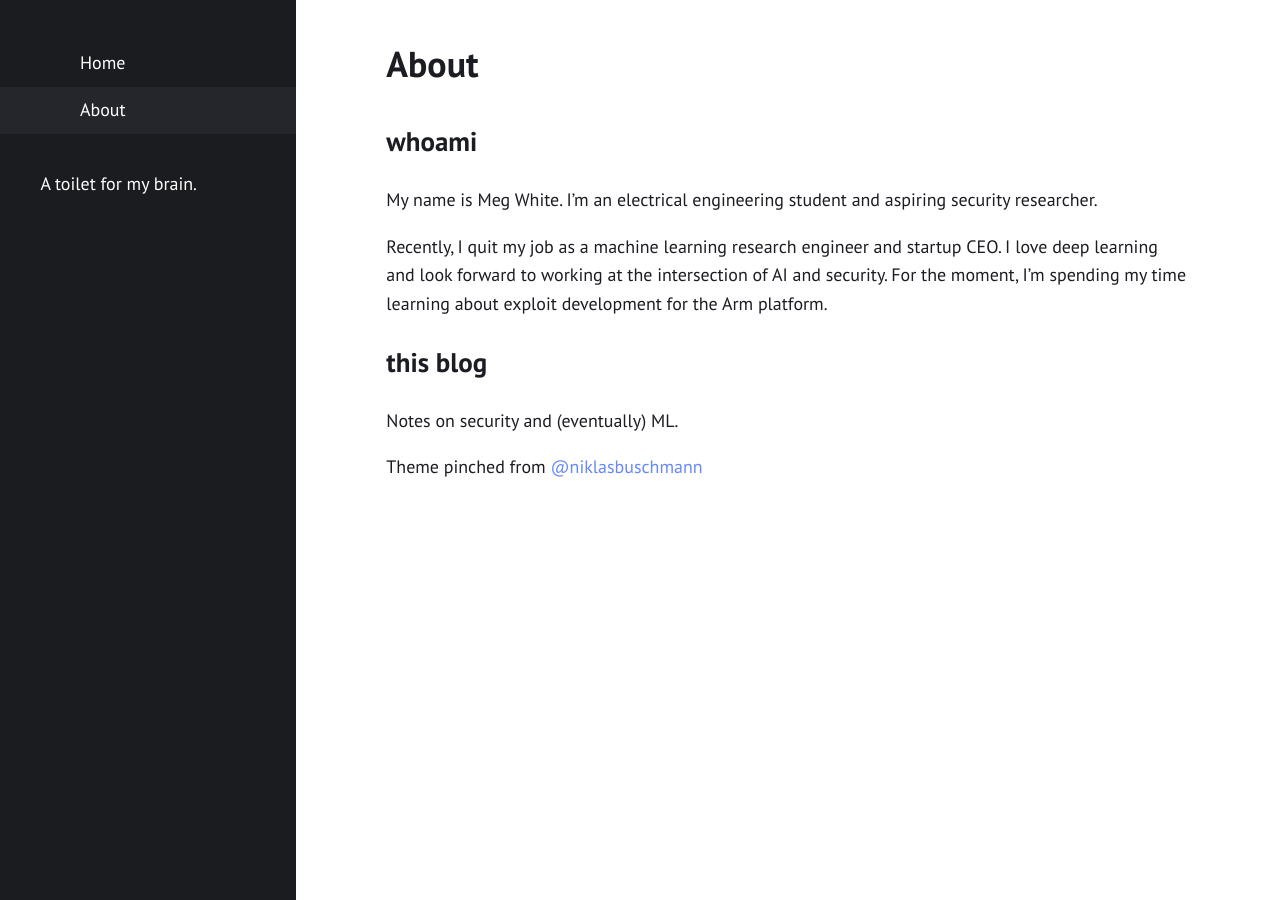
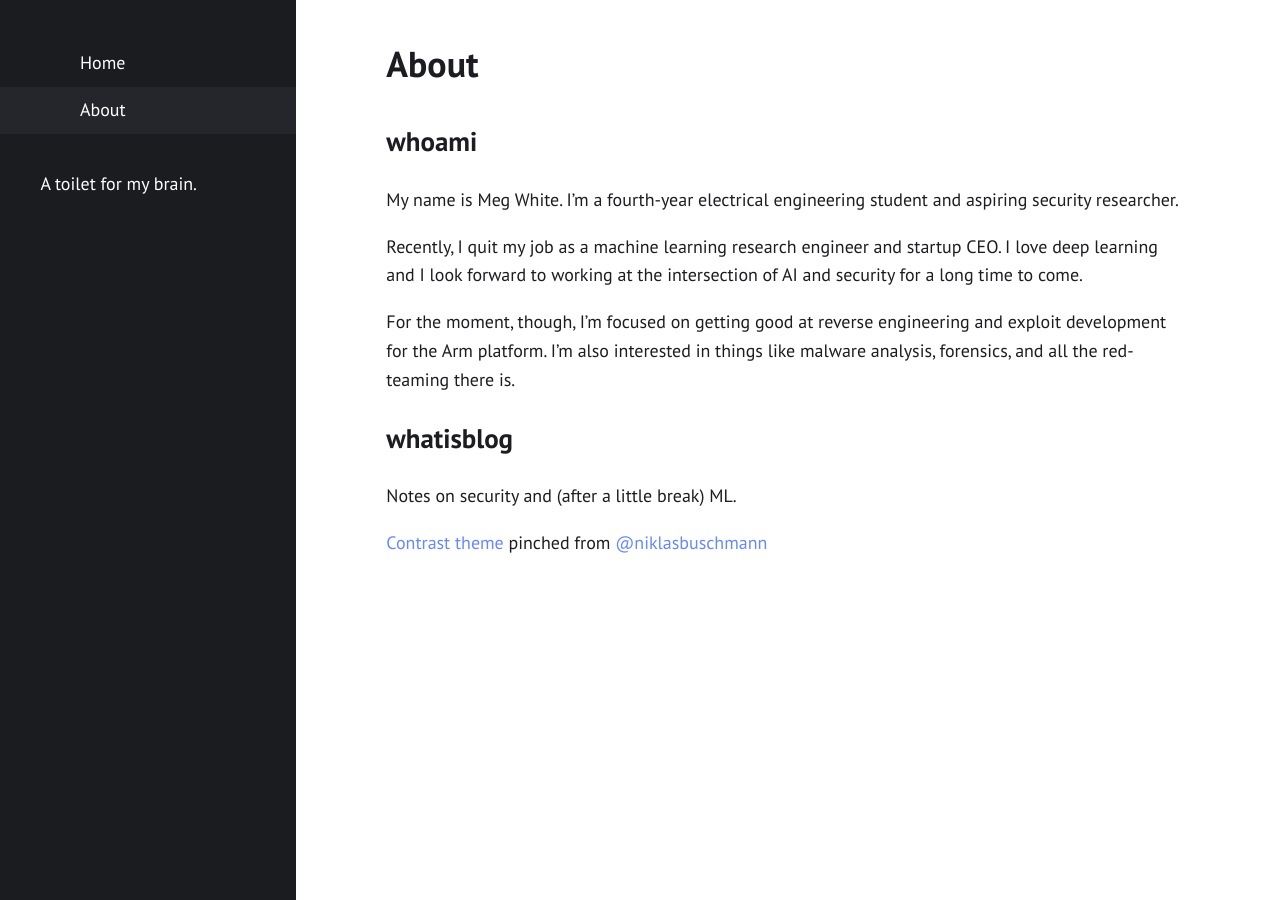
Before and after one commit to unmeg/unmeg.github.io, a Jekyll site: the page built from about.md, in a window 1280 px wide. Built offline with Jekyll 4.4.1, drawn with Linux system fonts in a browser that asks for light colours.

Commit message:
Update about.md

```diff
--- a/about.md
+++ b/about.md
@@ -6,12 +6,14 @@ permalink: /about/
 
 ## whoami
 
-My name is Meg White. I'm an electrical engineering student and aspiring security researcher.
+My name is Meg White. I'm a fourth-year electrical engineering student and aspiring security researcher.
 
-Recently, I quit my job as a machine learning research engineer and startup CEO. I love deep learning and look forward to working at the intersection of AI and security. For the moment, I'm spending my time learning about exploit development for the Arm platform.
+Recently, I quit my job as a machine learning research engineer and startup CEO. I love deep learning and I look forward to working at the intersection of AI and security for a long time to come.
 
-## this blog
+For the moment, though, I'm focused on getting good at reverse engineering and exploit development for the Arm platform. I'm also interested in things like malware analysis, forensics, and all the red-teaming there is.
 
-Notes on security and (eventually) ML.
+## whatisblog
 
-Theme pinched from [@niklasbuschmann](https://github.com/niklasbuschmann)
+Notes on security and (after a little break) ML.
+
+[Contrast theme](https://github.com/niklasbuschmann/contrast) pinched from [@niklasbuschmann](https://github.com/niklasbuschmann)
```
